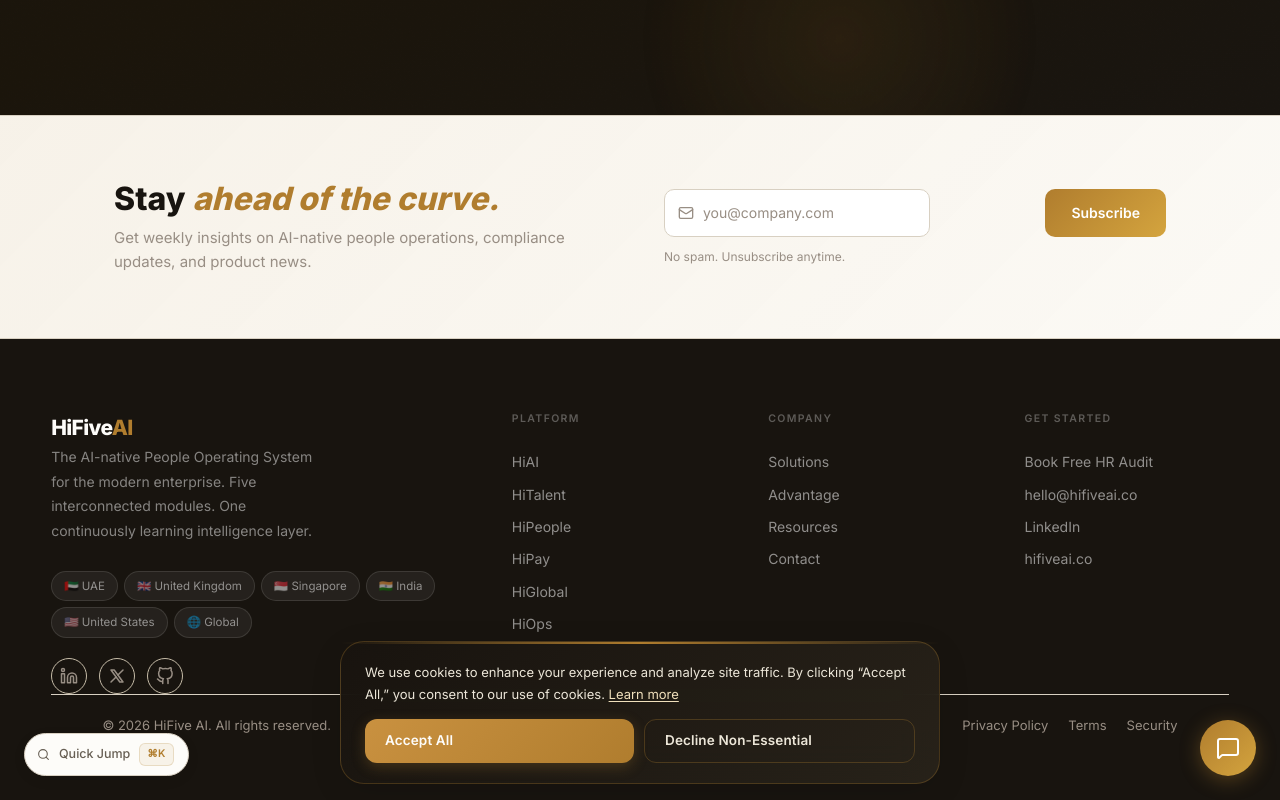
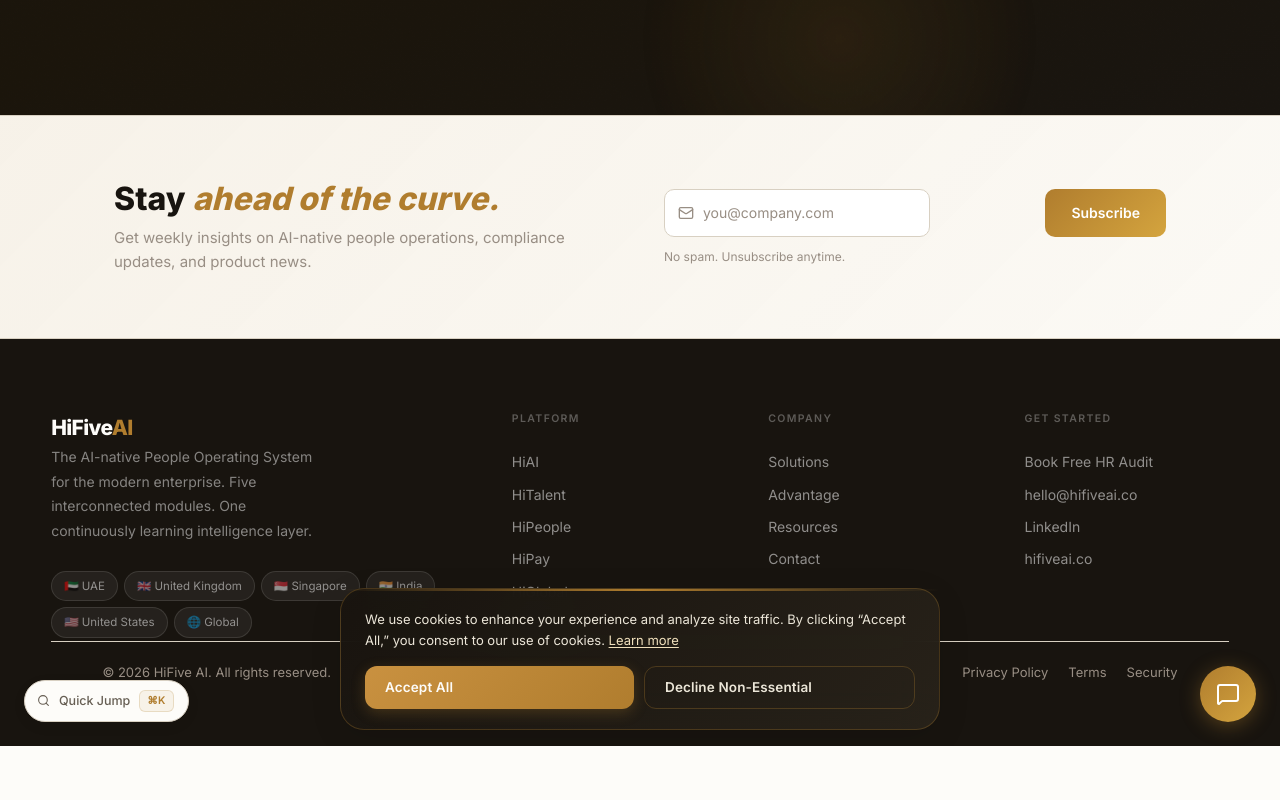
Before and after one commit to hifiveai22/hifiveai, a Next.js app: page / in a window 1280 px wide. Shown: the part 7238-8038 px from the top of the page. After the commit the page ends 7984 px from the top, so only its background shows below. Built offline with nearby package versions, Linux system fonts and the light colour scheme.

Commit message:
Remove social media icons from footer

```diff
--- a/src/components/hifive/Footer.tsx
+++ b/src/components/hifive/Footer.tsx
@@ -27,17 +27,7 @@
             <span className="footer-geo-pill">🇺🇸 United States</span>
             <span className="footer-geo-pill">🌐 Global</span>
           </div>
-          <div className="footer-social">
-            <a href="https://linkedin.com/company/hifiveai" target="_blank" rel="noopener noreferrer" className="footer-social-link" aria-label="LinkedIn">
-              <svg width="18" height="18" viewBox="0 0 24 24" fill="none" stroke="currentColor" strokeWidth="2" strokeLinecap="round" strokeLinejoin="round"><path d="M16 8a6 6 0 0 1 6 6v7h-4v-7a2 2 0 0 0-2-2 2 2 0 0 0-2 2v7h-4v-7a6 6 0 0 1 6-6z"/><rect x="2" y="9" width="4" height="12"/><circle cx="4" cy="4" r="2"/></svg>
-            </a>
-            <a href="https://twitter.com/hifiveai" target="_blank" rel="noopener noreferrer" className="footer-social-link" aria-label="Twitter / X">
-              <svg width="18" height="18" viewBox="0 0 24 24" fill="none" stroke="currentColor" strokeWidth="2" strokeLinecap="round" strokeLinejoin="round"><path d="M4 4l11.733 16h4.267l-11.733 -16z"/><path d="M4 20l6.768 -6.768m2.46 -2.46l6.772 -6.772"/></svg>
-            </a>
-            <a href="https://github.com/hifiveai" target="_blank" rel="noopener noreferrer" className="footer-social-link" aria-label="GitHub">
-              <svg width="18" height="18" viewBox="0 0 24 24" fill="none" stroke="currentColor" strokeWidth="2" strokeLinecap="round" strokeLinejoin="round"><path d="M9 19c-5 1.5-5-2.5-7-3m14 6v-3.87a3.37 3.37 0 0 0-.94-2.61c3.14-.35 6.44-1.54 6.44-7A5.44 5.44 0 0 0 20 4.77 5.07 5.07 0 0 0 19.91 1S18.73.65 16 2.48a13.38 13.38 0 0 0-7 0C6.27.65 5.09 1 5.09 1A5.07 5.07 0 0 0 5 4.77a5.44 5.44 0 0 0-1.5 3.78c0 5.42 3.3 6.61 6.44 7A3.37 3.37 0 0 0 9 18.13V22"/></svg>
-            </a>
-          </div>
+
         </div>
         <div>
           <div className="footer-col-title">Platform</div>
```
